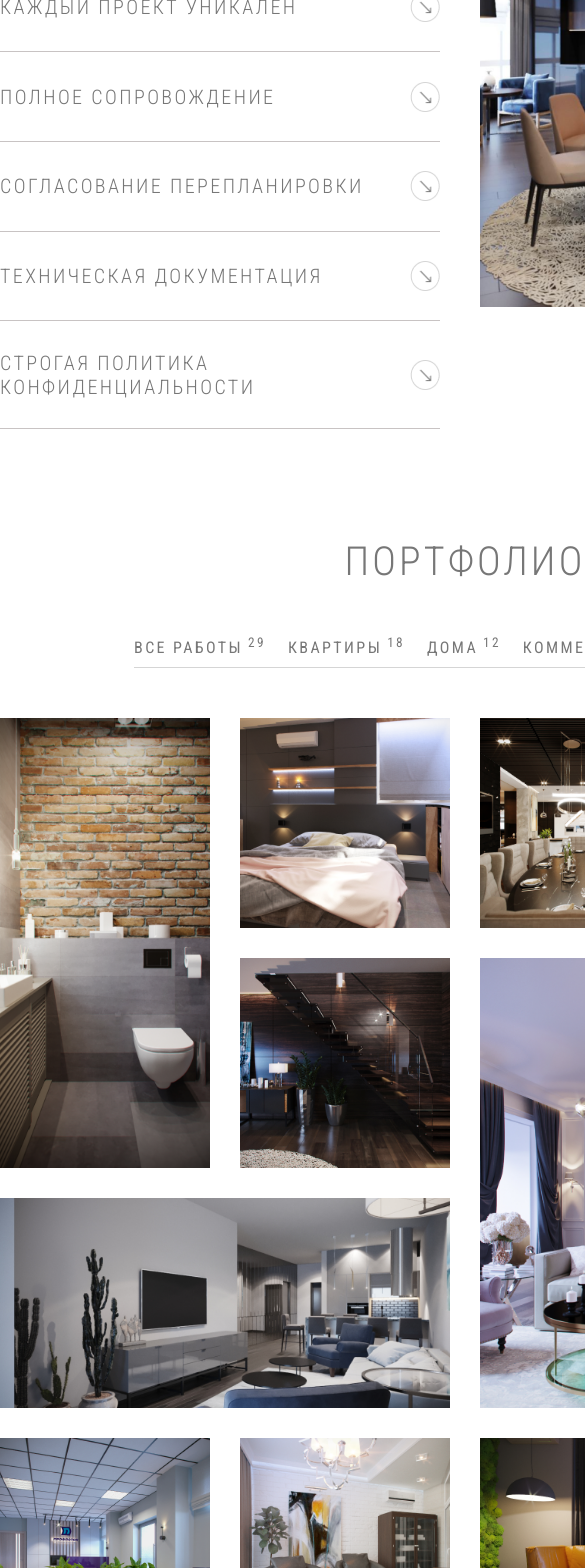
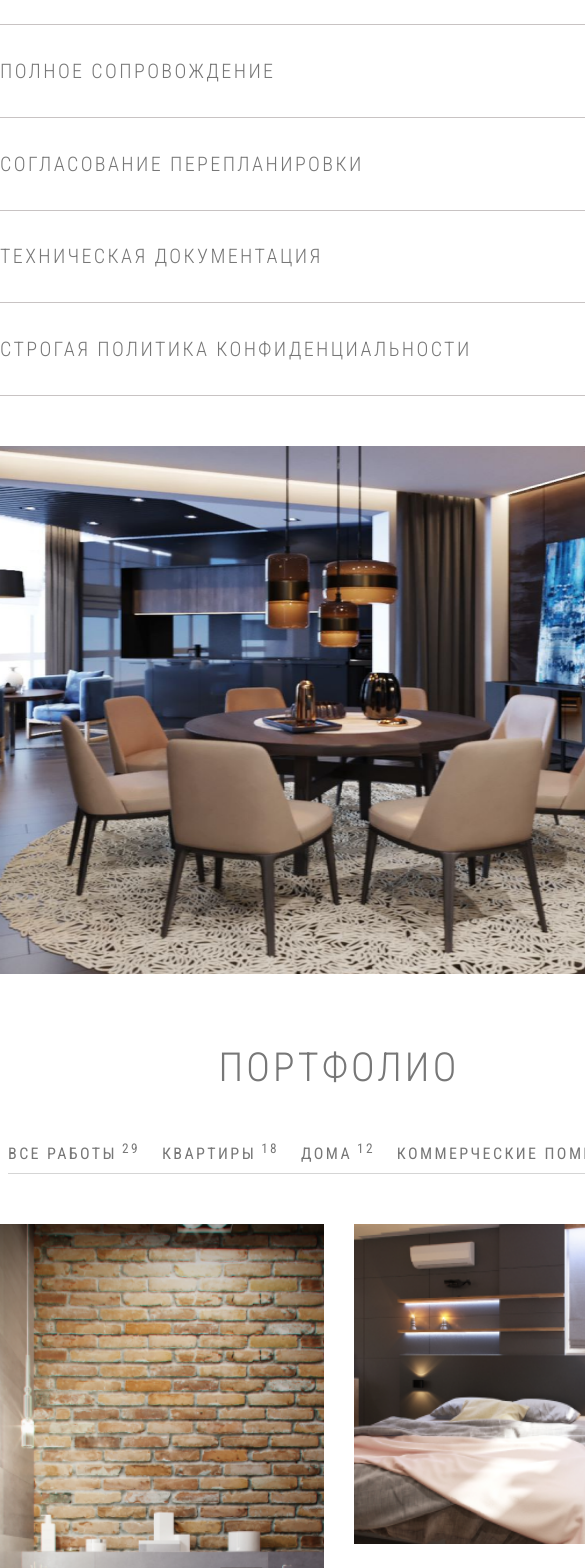
Before and after one commit to arinaab/ladesign-vue, a Vue app: page / in a window 390 px wide. Shown: the part 1146-2714 px from the top of the page, 585 px wide, since content can reach past the window. Built offline with nearby package versions, Linux system fonts and the light colour scheme.

Commit message:
add adaptive max-width 991px

```diff
--- a/src/components/ConfidenceApp/style.scss
+++ b/src/components/ConfidenceApp/style.scss
@@ -1,6 +1,6 @@
 .confidence {
   width: 100%;
-  height: 625px;
+  min-height: 625px;
   &__wrapper {
     margin-top: 50px;
     display: flex;
@@ -86,7 +86,26 @@
   }
 }
 @media (max-width: 991px) {
-
+  .confidence {
+    &__wrapper {
+      flex-direction: column;
+      gap: 50px;
+    }
+    &__subtitle {
+      max-width: 475px;
+    }
+    &__info {
+      width: 100%;
+    }
+    &__img {
+      width: 100%;
+      height: 528px;
+      margin-left: 0;
+      img {
+        height: 100%;
+      }
+    }
+  }
 }
 @media (max-width: 767px) {
 
--- a/src/components/FooterApp/style.scss
+++ b/src/components/FooterApp/style.scss
@@ -29,3 +29,17 @@
     text-align: center;
   }
 }
+@media (max-width: 1200px) {
+
+}
+@media (max-width: 991px) {
+  .footer {
+    margin-top: 100px;
+  }
+}
+@media (max-width: 767px) {
+
+}
+@media (max-width: 575px) {
+
+}
--- a/src/components/PortfolioApp/style.scss
+++ b/src/components/PortfolioApp/style.scss
@@ -48,8 +48,6 @@
       width: 100%;
       height: 100%;
       &:hover {
-        //filter: brightness(50%);
-        //-webkit-filter: brightness(50%);
         z-index: 0;
       }
       &:first-child {
@@ -156,7 +154,62 @@
   }
 }
 @media (max-width: 991px) {
-
+  .portfolio {
+    margin-top: 70px;
+    &__items {
+      grid-template-columns: repeat(2, 324px);
+      grid-template-rows: repeat(8, 320px);
+      .block__container {
+        //cursor: pointer;
+        //position: relative;
+        //width: 100%;
+        //height: 100%;
+        //&:hover {
+        //  z-index: 0;
+        //}
+        &:first-child {
+          grid-column: 1/2;
+          grid-row: 1/3;
+        }
+        &:nth-child(2) {
+          grid-column: 2/3;
+          grid-row: 1/2;
+        }
+        &:nth-child(3) {
+          grid-column: 2/3;
+          grid-row: 2/3;
+        }
+        &:nth-child(4) {
+          grid-column: 1/2;
+          grid-row: 3/4;
+        }
+        &:nth-child(5) {
+          grid-column: 2/3;
+          grid-row: 3/4;
+        }
+        &:nth-child(6) {
+          grid-column: 1/3;
+          grid-row: 5/7;
+        }
+        &:nth-child(7) {
+          grid-column: 1/3;
+          grid-row: 4/5;
+        }
+        &:nth-child(8) {
+          grid-column: 1/2;
+          grid-row: 7/8;
+        }
+        &:nth-child(9) {
+          grid-column: 2/3;
+          grid-row: 7/8;
+        }
+        &:nth-child(10) {
+          grid-column: 1/3;
+          grid-row: 8;
+        }
+      }
+    }
+  }
 }
 @media (max-width: 767px) {
 
--- a/src/components/ThanksModal/ThanksModal.vue
+++ b/src/components/ThanksModal/ThanksModal.vue
@@ -1,5 +1,5 @@
 <template>
-    <modal-app @click="$emit('changeModal')">
+    <modal-app @click="$emit('changeModal')" :style="widthStyle">
         <div class="modal__wrapper">
             <img class="modal__success" src="@/assets/success.svg" alt="success">
             <p class="modal__title modal__title_center">{{ modalMessage }}</p>
@@ -26,6 +26,11 @@
                 modalMessage: 'Ваша Заявка успешно отправлена',
                 modalText: 'Спасибо, что обратились в нашу студию. Наш дизайнер с вами свяжется'
             }
+        },
+        computed: {
+            widthStyle () {
+                return { 'width': '607px'}
+            }
         }
     }
 </script>
--- a/src/components/UI/modal/ModalApp.vue
+++ b/src/components/UI/modal/ModalApp.vue
@@ -1,6 +1,6 @@
 <template>
     <div class="modal" @click="$emit('changeModal')">
-        <div class="modal__item" @click.stop="">
+        <div class="modal__item" :style="style" @click.stop="">
             <app-close @click="$emit('changeModal')"></app-close>
             <slot></slot>
         </div>
@@ -13,6 +13,11 @@
         name: "ModalApp",
         components: {
           AppClose
+        },
+        props: {
+            style: {
+                type: Object
+            }
         }
     }
 </script>
--- a/src/components/UI/modal/style.scss
+++ b/src/components/UI/modal/style.scss
@@ -97,3 +97,19 @@
     }
   }
 }
+@media (max-width: 1200px) {
+
+}
+@media (max-width: 991px) {
+  .modal {
+    &__item {
+      width: 600px;
+    }
+  }
+}
+@media (max-width: 767px) {
+
+}
+@media (max-width: 575px) {
+
+}
--- a/src/views/MainView/style.scss
+++ b/src/views/MainView/style.scss
@@ -8,7 +8,10 @@
   }
 }
 @media (max-width: 991px) {
-
+  .container {
+    width: 678px;
+    margin: 70px auto 0;
+  }
 }
 @media (max-width: 767px) {
 
```
